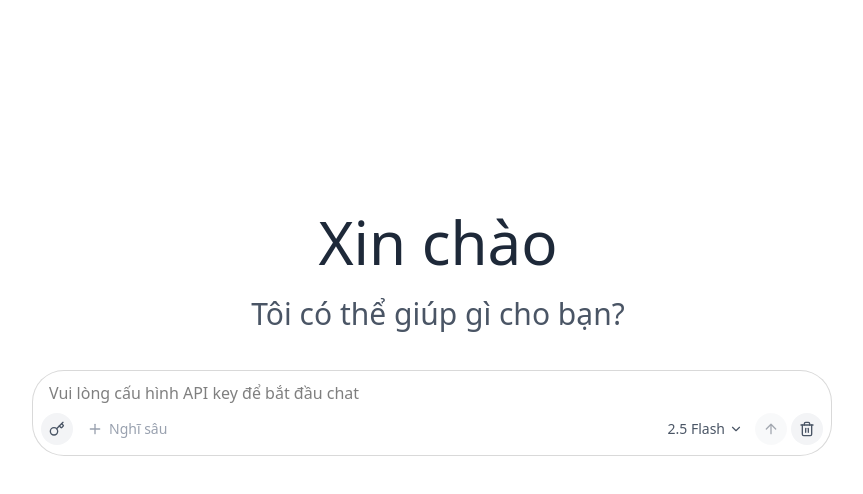
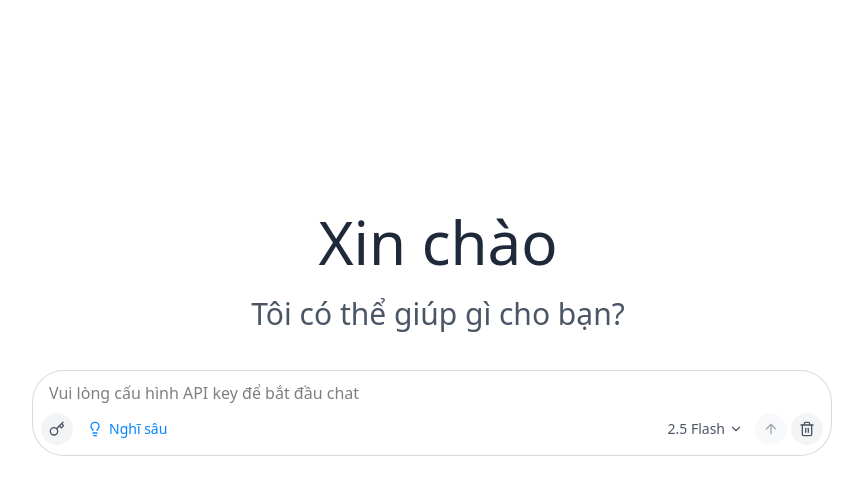
Before and after one commit to ndson03/ndson, a Next.js app: page / in a window 1280 px wide. Both pictures are taken after a click on the button "Nghĩ sâu". Shown: the top 494 px of the page, without its empty margins (202-1065 px from the left). Built offline with nearby package versions, Linux system fonts and the light colour scheme.

Commit message:
feat: modify icon thinking

```diff
--- a/src/components/chat-input/thinking-toggle.tsx
+++ b/src/components/chat-input/thinking-toggle.tsx
@@ -1,5 +1,5 @@
 import React from "react";
-import { Plus, X, Brain } from "lucide-react";
+import { Plus, X, Brain, Lightbulb, LightbulbOff } from "lucide-react";
 
 interface ThinkingToggleProps {
   enabled: boolean;
@@ -43,12 +43,12 @@ export const ThinkingToggle: React.FC<ThinkingToggleProps> = ({
   const renderIcon = () => {
     const iconProps = { size: 16, strokeWidth: 2 };
 
-    if (isProModel) return <Brain {...iconProps} color={activeColor} />;
+    if (isProModel) return <Lightbulb {...iconProps} color={activeColor} />;
 
     if (enabled)
       return (
         <>
-          <Brain
+          <Lightbulb
             {...iconProps}
             color={activeColor}
             className="block group-hover:hidden"
@@ -62,10 +62,16 @@ export const ThinkingToggle: React.FC<ThinkingToggleProps> = ({
       );
 
     return (
-      <Plus
-        {...iconProps}
-        className="text-gray-400 transition-colors group-hover:text-gray-600"
-      />
+      <>
+        <LightbulbOff
+          {...iconProps}
+          className="block group-hover:hidden  text-gray-400 transition-colors group-hover:text-gray-600"
+        />
+        <Plus
+          {...iconProps}
+          className="hidden group-hover:block text-gray-400 transition-colors group-hover:text-gray-600"
+        />
+      </>
     );
   };
 
```
